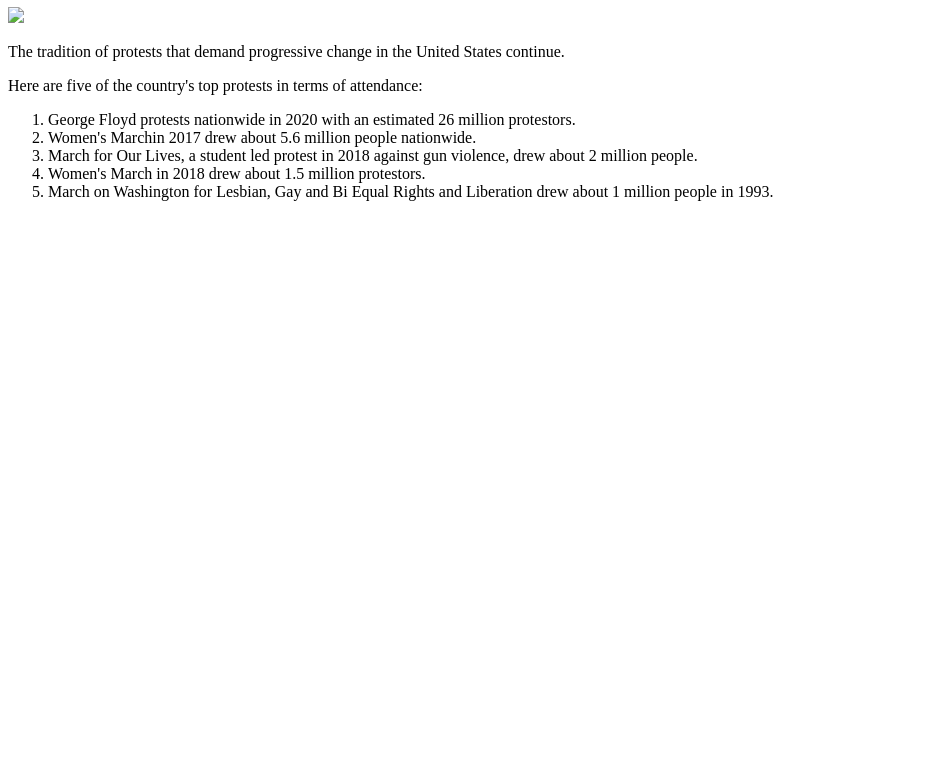
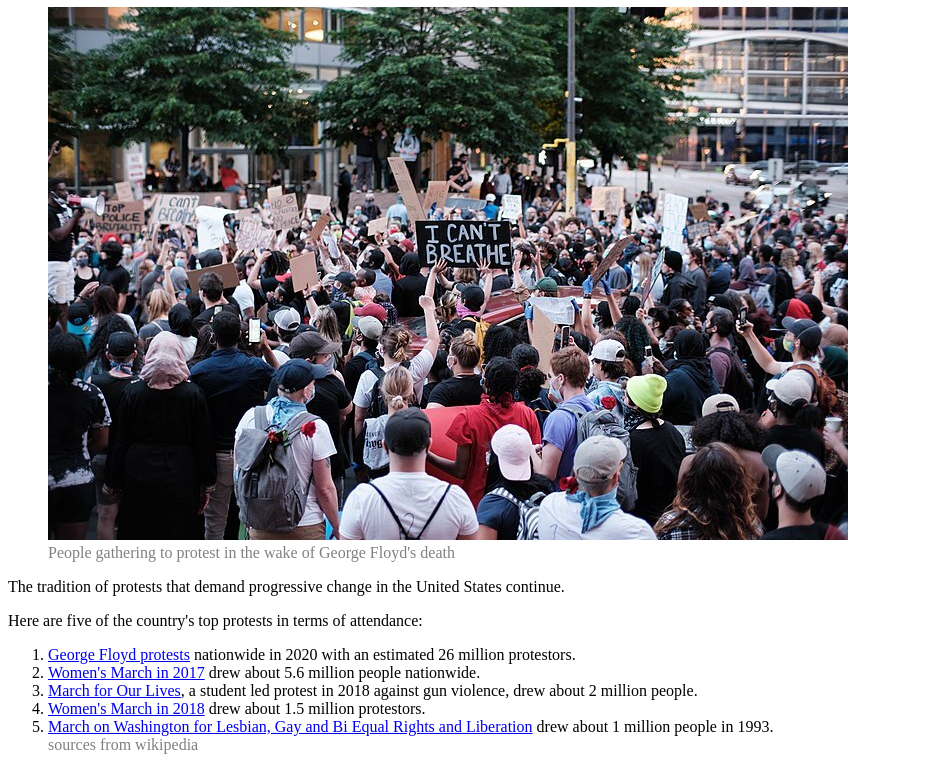
Before and after one commit to patelliott14/protests, a plain HTML site: page index.html in a window 1280 px wide. Shown: the part 73-843 px from the top of the page, without its empty margins (0-936 px from the left). Before the commit the page ends 800 px from the top, so only its background shows below. Drawn offline with nearby package versions, Linux system fonts and the light colour scheme.

Commit message:
updated html and css

```diff
--- a/index.html
+++ b/index.html
@@ -13,6 +13,7 @@
     <link rel="stylesheet" href="https://cdnjs.cloudflare.com/ajax/libs/font-awesome/4.7.0/css/font-awesome.min.css" />
 
     <!-- Your styles should be called here -->
+    <link rel="stylesheet" href="style.css" />
 
     <!-- HTML5 Shim and Respond.js IE8 support of HTML5 elements and media queries -->
     <!-- WARNING: Respond.js doesn't work if you view the page via file:// -->
@@ -25,18 +26,21 @@
   <body>
     <!-- YOUR CONTENT GOES HERE -->
  <h1>Five Largest Protests in the History of the U.S. </h1>
-<img src="floyd-protests.jpg" width ="600px">
+<figure>
+  <img src="images/floyd-protests.jpg">
+  <figcaption>People gathering to protest in the wake of George Floyd's death</figcaption>
+</figure>
  <p>The tradition of protests that demand progressive change in the United States continue.</p>
 
- Here are five of the country's top protests in terms of attendance:
+ <p>Here are five of the country's top protests in terms of attendance:</p>
 <ol>
- <li>George Floyd protests nationwide in 2020 with an estimated 26 million protestors.</li>
- <li>Women's Marchin 2017 drew about 5.6 million people nationwide.</li>
- <li>March for Our Lives, a student led protest in 2018 against gun violence, drew about 2 million people.</li>
- <li>Women's March in 2018 drew about 1.5 million protestors.</li>
- <li>March on Washington for Lesbian, Gay and Bi Equal Rights and Liberation drew about 1 million people in 1993.
+ <li><a href=https://en.wikipedia.org/wiki/George_Floyd_protests> George Floyd protests</a> nationwide in 2020 with an estimated 26 million protestors.</li>
+ <li><a href=https://en.wikipedia.org/wiki/2017_Women's_March> Women's March in 2017</a> drew about 5.6 million people nationwide.</li>
+ <li><a href=https://en.wikipedia.org/wiki/March_for_Our_Lives> March for Our Lives</a>, a student led protest in 2018 against gun violence, drew about 2 million people.</li>
+ <li><a href=https://en.wikipedia.org/wiki/2018_Women's_March> Women's March in 2018</a> drew about 1.5 million protestors.</li>
+ <li><a href=https://en.wikipedia.org/wiki/March_on_Washington_for_Lesbian,_Gay_and_Bi_Equal_Rights_and_Liberation> March on Washington for Lesbian, Gay and Bi Equal Rights and Liberation</a> drew about 1 million people in 1993.
 </ul>
- <p>
+ <footer>sources from wikipedia</footer>
     <!-- the jQuery library. You need this to be able to use jQuery ($) -->
     <script src="https://cdnjs.cloudflare.com/ajax/libs/jquery/3.3.1/jquery.min.js"></script>
 
--- /dev/null
+++ b/style.css
@@ -0,0 +1,12 @@
+body {
+  font: Georgia, serif;
+}
+ h1 {
+   text-transform: uppercase;
+ }
+figcaption {
+  color: gray;
+}
+footer {
+  color: gray;
+}
```
Also changed, not shown: images/deer-gty-jt-191024_hpMain_4x5_992.jpg (added).
